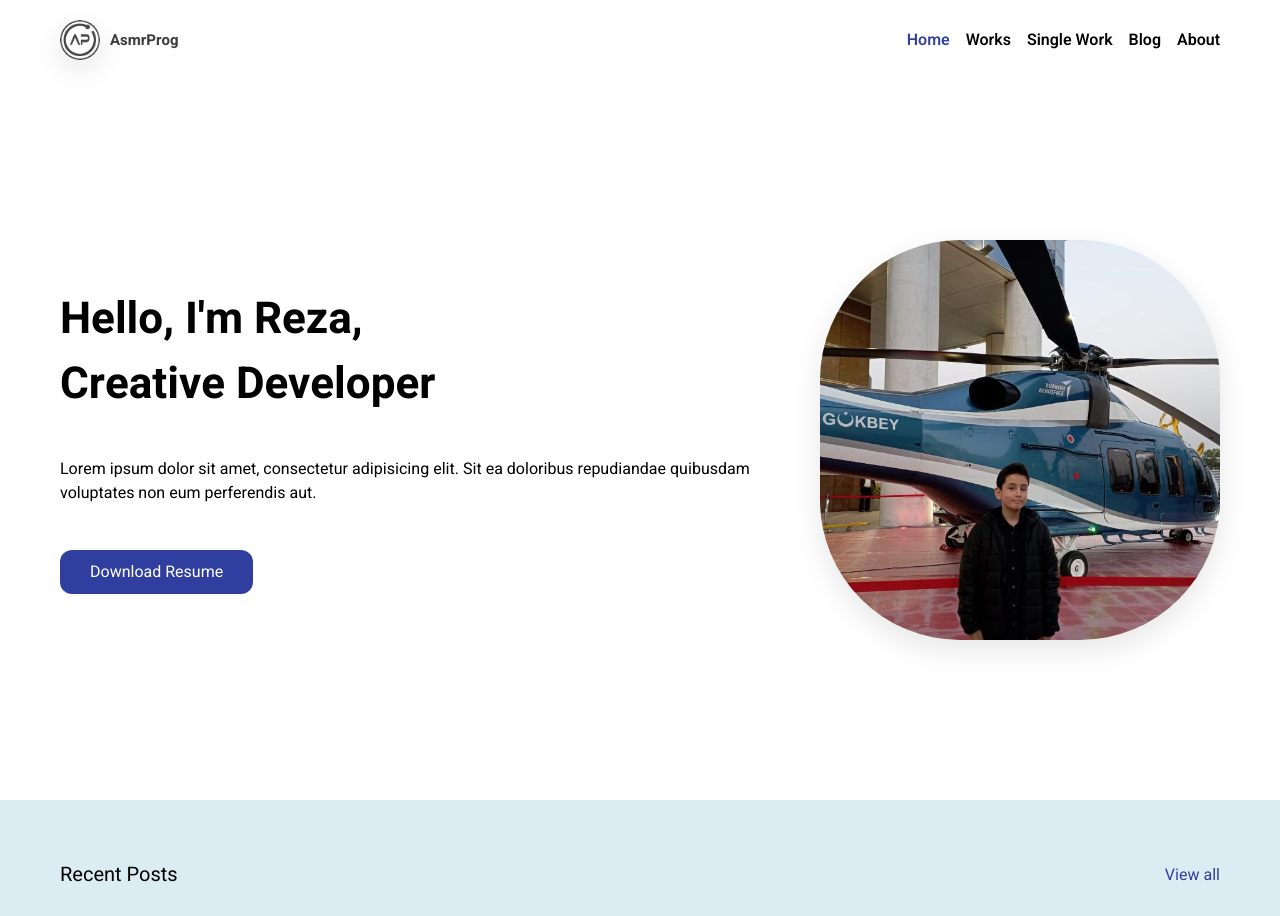
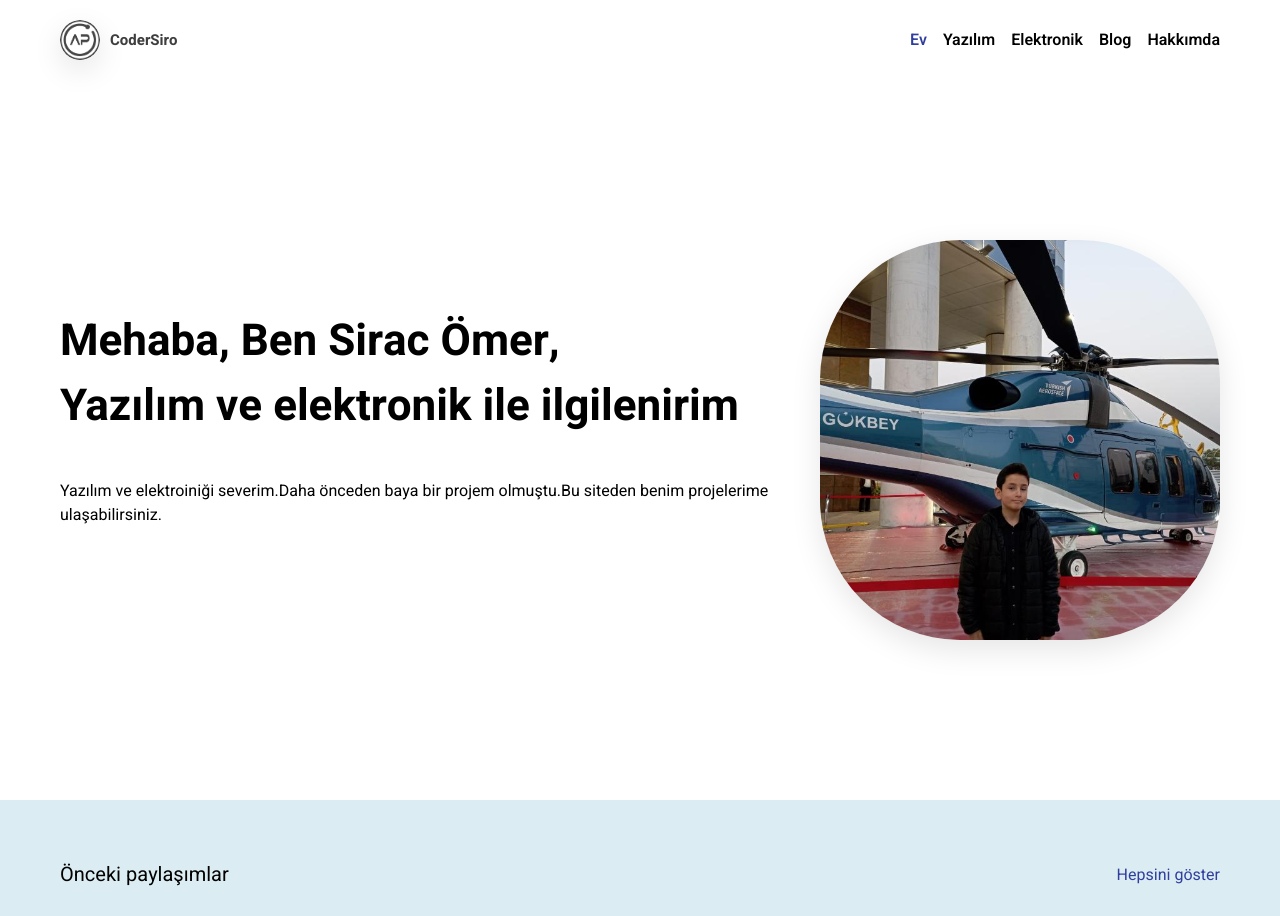
Before and after one commit to SiracCGA/codersiro, a plain HTML site: page index.html in a window 1280 px wide. Shown: the top 916 px of the page. Drawn offline with nearby package versions, Linux system fonts and the light colour scheme.

Commit message:
Update index.html

```diff
--- a/index.html
+++ b/index.html
@@ -6,7 +6,7 @@
     <meta name="viewport" content="width=device-width, initial-scale=1.0">
     <link href='https://unpkg.com/boxicons@2.1.4/css/boxicons.min.css' rel='stylesheet'>
     <link rel="stylesheet" href="style.css">
-    <title>Personal Portfolio #06 | AsmrProg</title>
+    <title>Coder Siro</title>
 </head>
 
 <body>
@@ -14,31 +14,29 @@
     <nav>
         <div class="logo">
             <img src="assets/logo.png">
-            <a href="#">AsmrProg</a>
+            <a href="#">CoderSiro</a>
         </div>
         <div class="nav-links">
-            <a class="selected" href="index.html">Home</a>
-            <a href="works.html">Works</a>
-            <a href="single-work.html">Single Work</a>
+            <a class="selected" href="index.html">Ev</a>
+            <a href="works.html">Yazılım</a>
+            <a href="single-work.html">Elektronik</a>
             <a href="blog.html">Blog</a>
-            <a href="about.html">About</a>
+            <a href="about.html">Hakkımda</a>
         </div>
     </nav>
 
     <div class="main">
         <div class="info">
-            <h1>Hello, I'm Reza, <br>Creative Developer</h1>
-            <p>Lorem ipsum dolor sit amet, consectetur adipisicing elit. Sit ea doloribus repudiandae quibusdam
-                voluptates non eum perferendis aut.</p>
-            <button>Download Resume</button>
+            <h1>Mehaba, Ben Sirac Ömer, <br>Yazılım ve elektronik ile ilgilenirim</h1>
+            <p>Yazılım ve elektroiniği severim.Daha önceden baya bir projem olmuştu.Bu siteden benim projelerime ulaşabilirsiniz.</p>
         </div>
         <img src="assets/profile-1.png">
     </div>
 
     <div class="recent">
         <div class="header">
-            <h4>Recent Posts</h4>
-            <a href="blog.html">View all</a>
+            <h4>Önceki paylaşımlar</h4>
+            <a href="blog.html">Hepsini göster</a>
         </div>
         <div class="posts">
             <div class="post-item">
```
